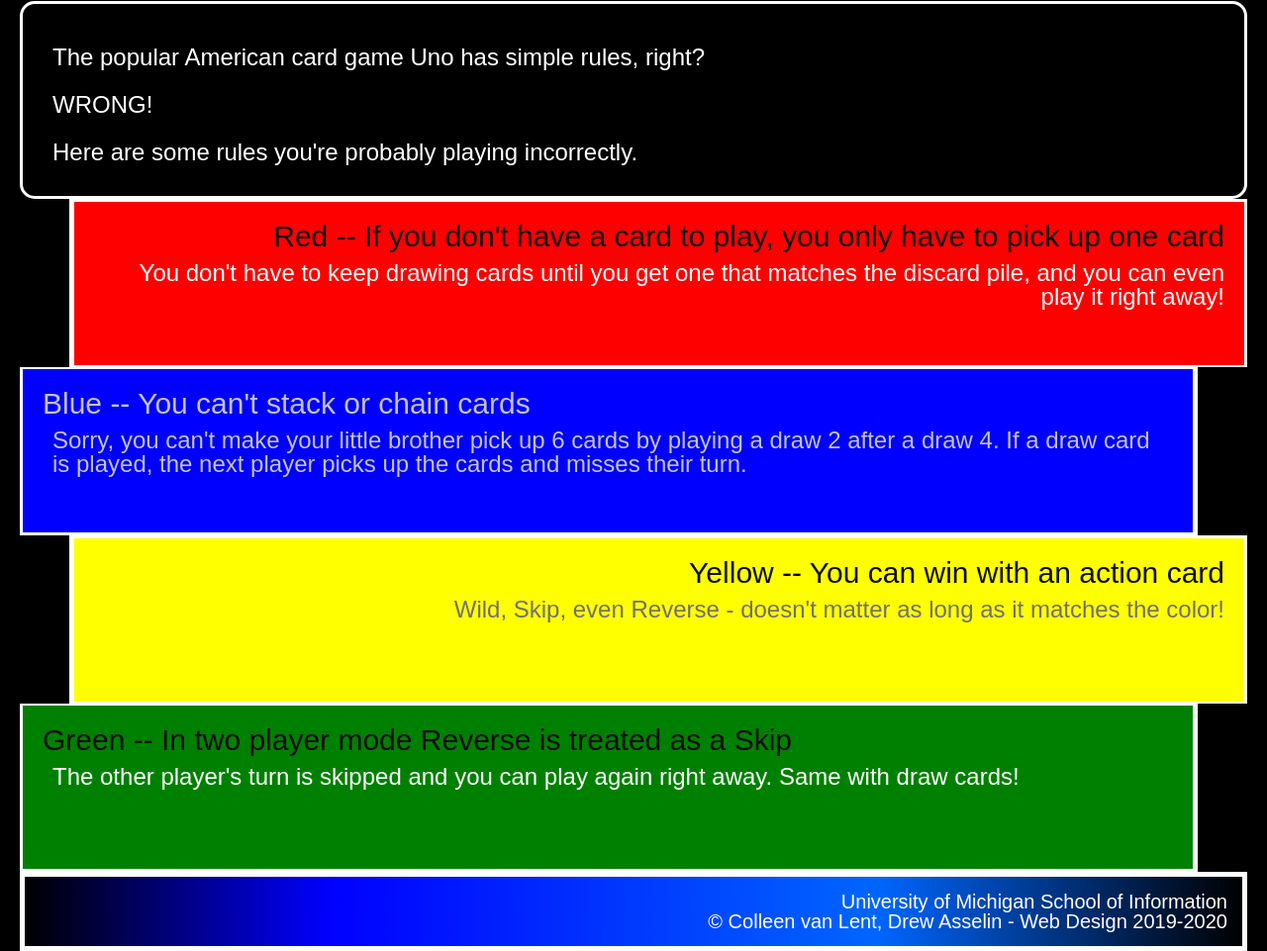
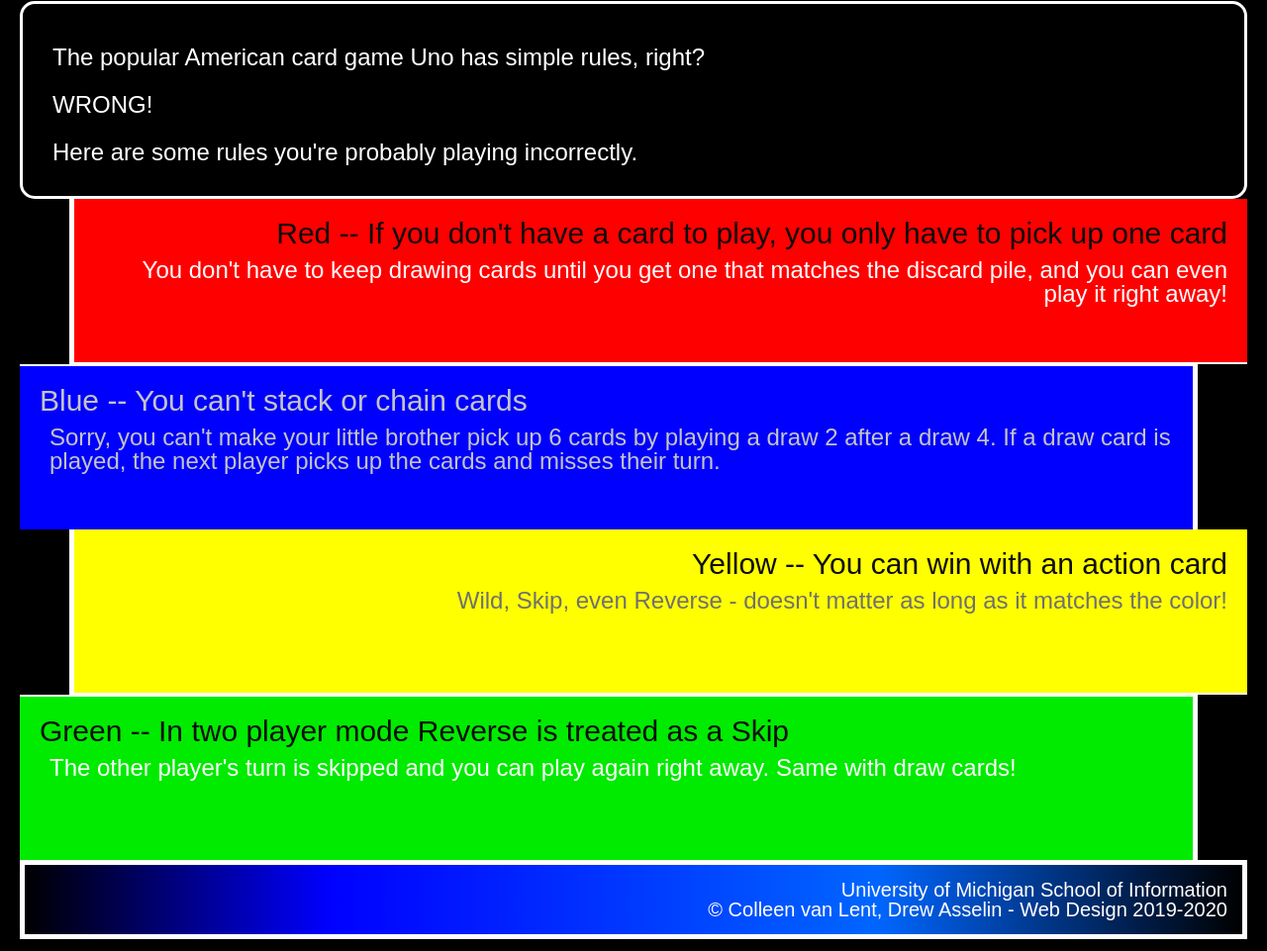
Before and after one commit to Stekyboi/hw2_w25, a plain HTML site: page index.html in a window 1280 px wide. Shown: the part 327-1288 px from the top of the page at 99% size. Drawn offline with Linux system fonts and the light colour scheme.

Commit message:
Commit 4 | see desc
added properties to intro div and changed div properties to div:default so they didnt add onto classed divs

```diff
--- a/css/style.css
+++ b/css/style.css
@@ -34,10 +34,14 @@ div {
     height: auto;
     min-height: 125px;
     padding: 20px;
+}
+
+div:default {
     border: 3px solid white;
 }
 
 .introduction {
+    border: 3px solid white;
     border-radius: 15px;
     margin-top: 15px;
     line-height: 2;
@@ -47,16 +51,16 @@ div.red {
     text-align: right;
     background-color: red;
     margin-left: 50px;
-    border-left: solid 5px;
-    border-bottom: solid 2px;
+    border-left: 5px solid white;
+    border-bottom: 2px solid white;
 }
 
 div.blue {
     text-align: left;
     background-color: blue;
     margin-right: 50px;
-    border-right: solid 5px white;
-    border-top: solid 2px white;
+    border-right: 5px solid white;
+    border-top: 2px solid white;
     color: #C4C4C4;
 }
 
@@ -75,7 +79,7 @@ div.yellow {
 
 div.green {
     text-align: left;
-    background-color: green;
+    background-color: #00EB00;
     margin-right: 50px;
     border-right: 5px solid white;
     border-top: 2px solid white;
```
